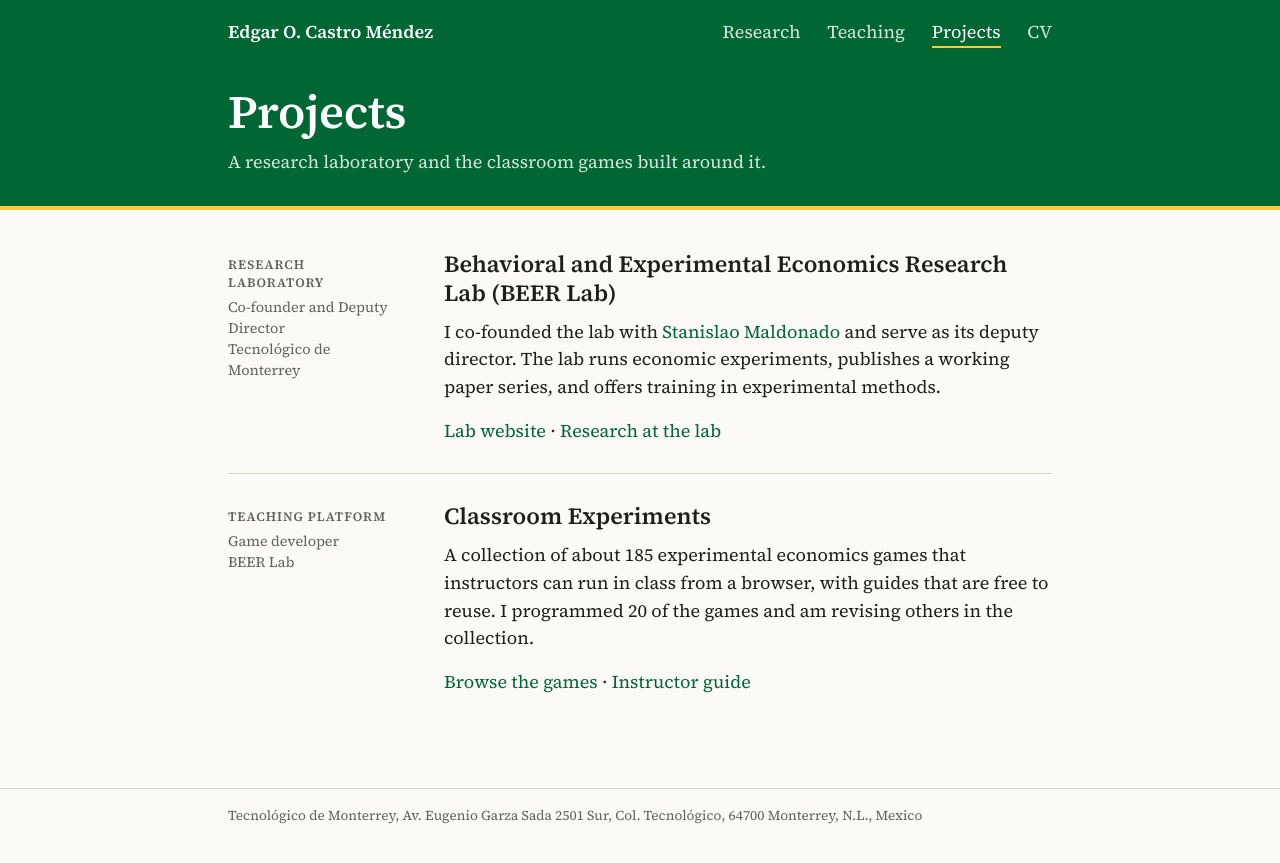
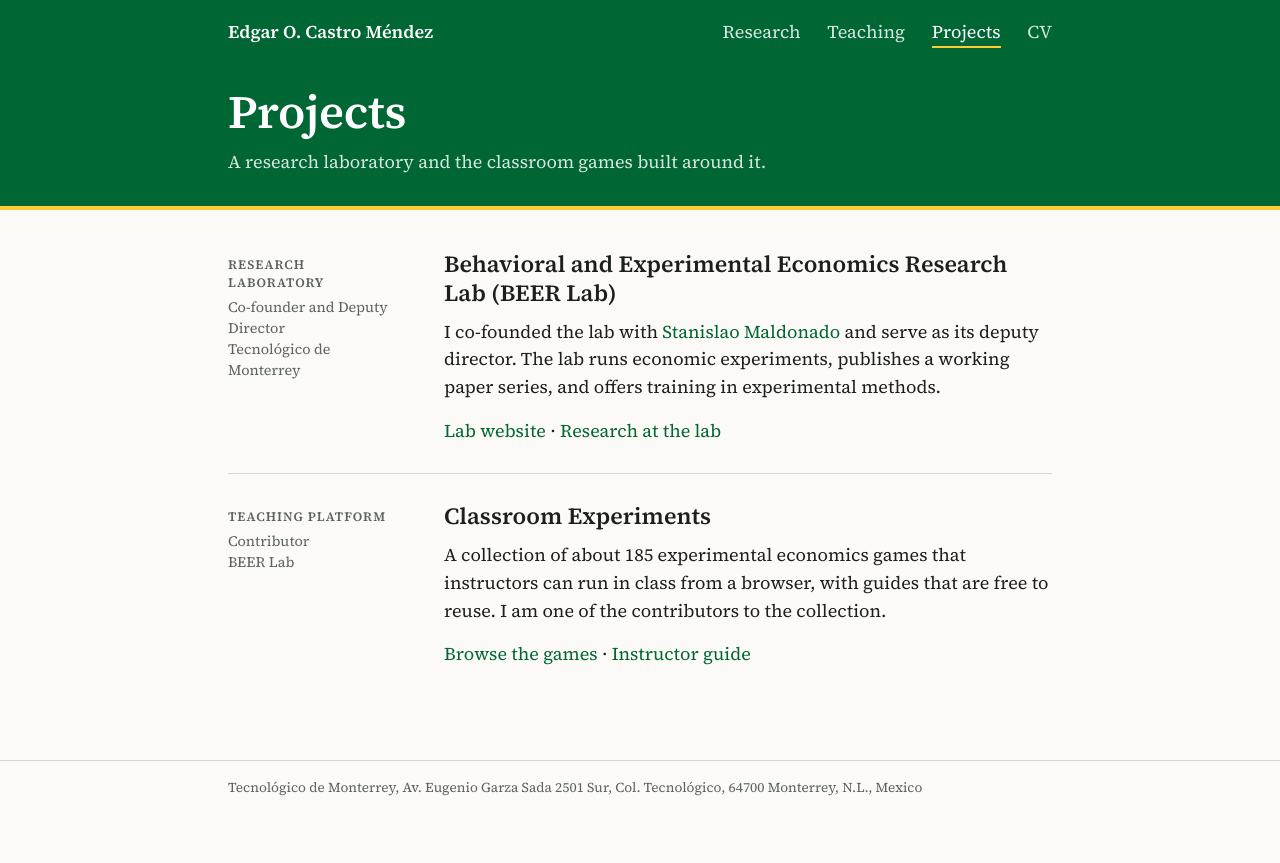
Before and after one commit to ecastrom/cv, a Jekyll site: the page built from projects.md, in a window 1280 px wide. Shown: the top 863 px of the page. Built offline with Jekyll 4.4.1, drawn with Linux system fonts in a browser that asks for light colours.

Commit message:
Soften wording on the classroom experiments entry
Describe the role as contributor to the collection instead of giving
the number of games.

Co-Authored-By: Claude Fable 5.1 <noreply@anthropic.com>

```diff
--- a/projects.md
+++ b/projects.md
@@ -14,10 +14,10 @@ lede: A research laboratory and the classroom games built around it.
 </div>
 
 <div class="project">
-<p class="project-side"><b>Teaching platform</b> Game developer<br>BEER Lab</p>
+<p class="project-side"><b>Teaching platform</b> Contributor<br>BEER Lab</p>
 <div>
 <h2>Classroom Experiments</h2>
-<p>A collection of about 185 experimental economics games that instructors can run in class from a browser, with guides that are free to reuse. I programmed 20 of the games and am revising others in the collection.</p>
+<p>A collection of about 185 experimental economics games that instructors can run in class from a browser, with guides that are free to reuse. I am one of the contributors to the collection.</p>
 <p><a href="https://teaching.beer-lab.org/en/">Browse the games</a> · <a href="https://teaching.beer-lab.org/guia/en/">Instructor guide</a></p>
 </div>
 </div>
```
Also changed, not shown: SESSION_NOTES.md (+1 -1 lines), CHANGELOG.md.
